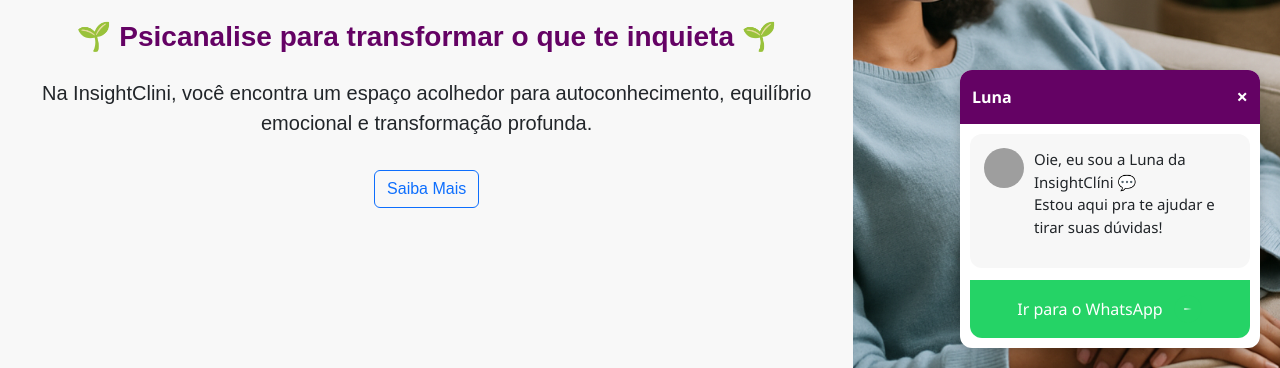
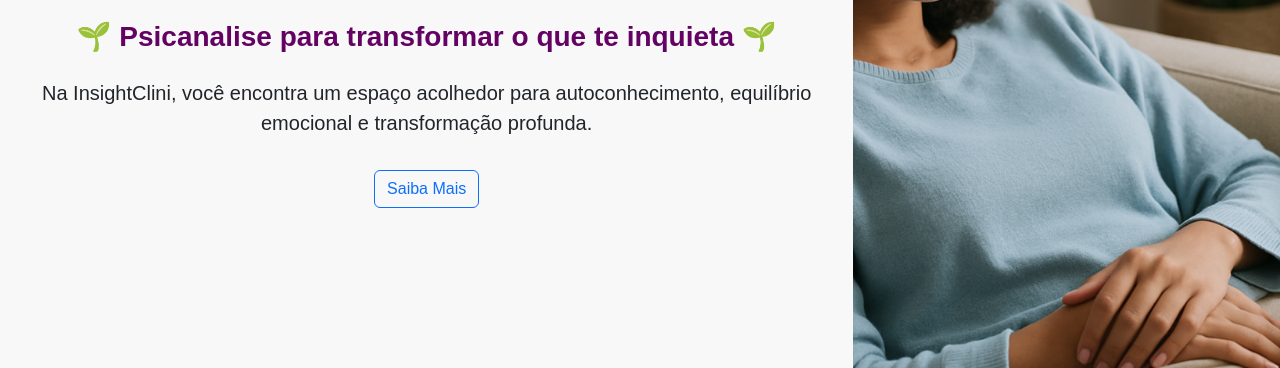
Before and after one commit to irene-paes/insightclini, a plain HTML site: page index.html in a window 1280 px wide. Both pictures are taken after a click on the button "Fechar". Shown: the part 432-800 px from the top of the page. Drawn offline with nearby package versions, Linux system fonts and the light colour scheme; grey boxes are pictures that could not be loaded; files whose address does not match are found by name.

Commit message:
Update index.html

```diff
--- a/index.html
+++ b/index.html
@@ -121,5 +121,12 @@
       </div>
     </div>
   </div>
+
+  <script>
+    document.querySelector('.luna-close').addEventListener('click', function () {
+      document.querySelector('.luna-chatbox').classList.add('hidden');
+    });
+  </script>
+
 </body>
 </html>
```
